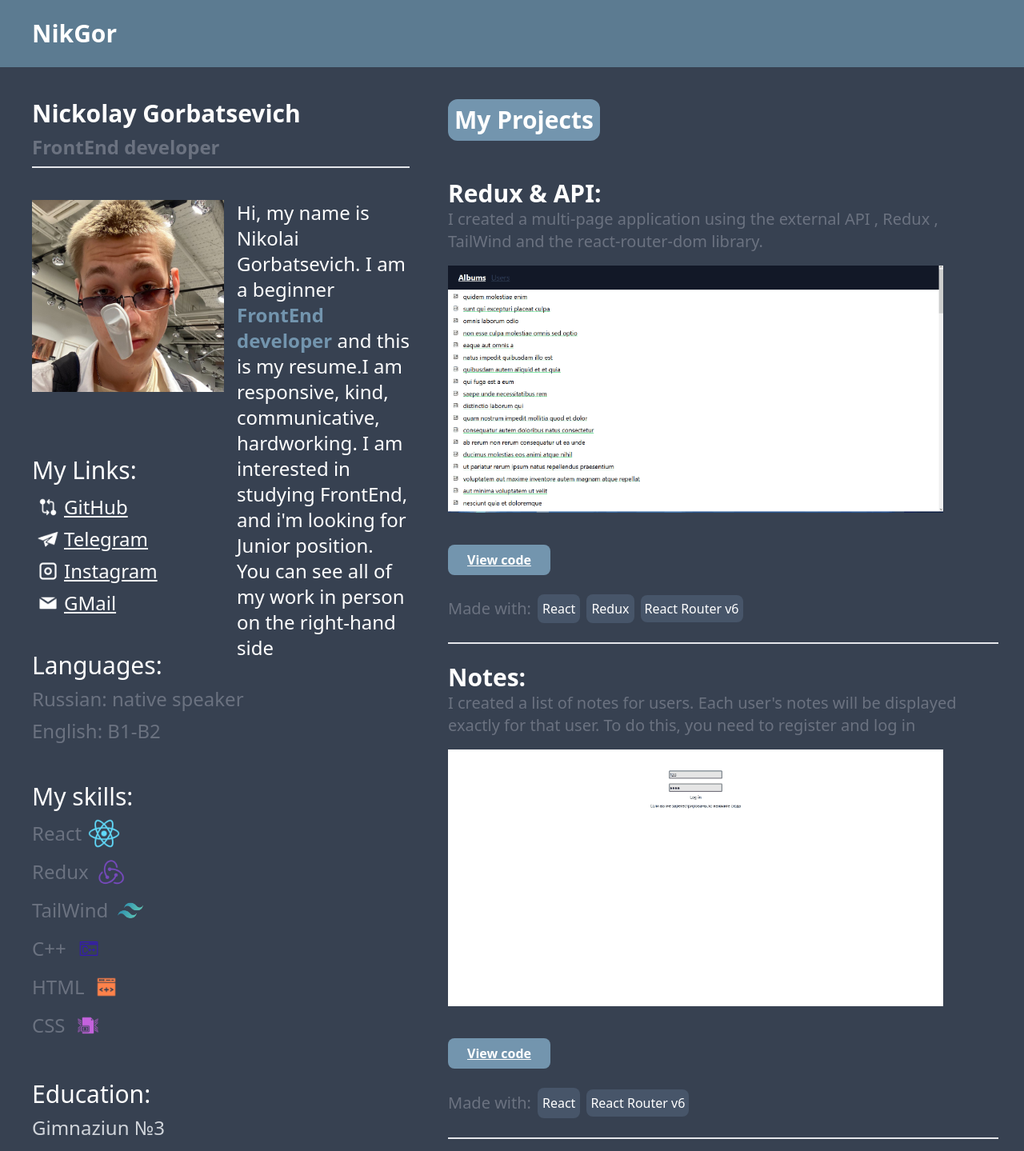
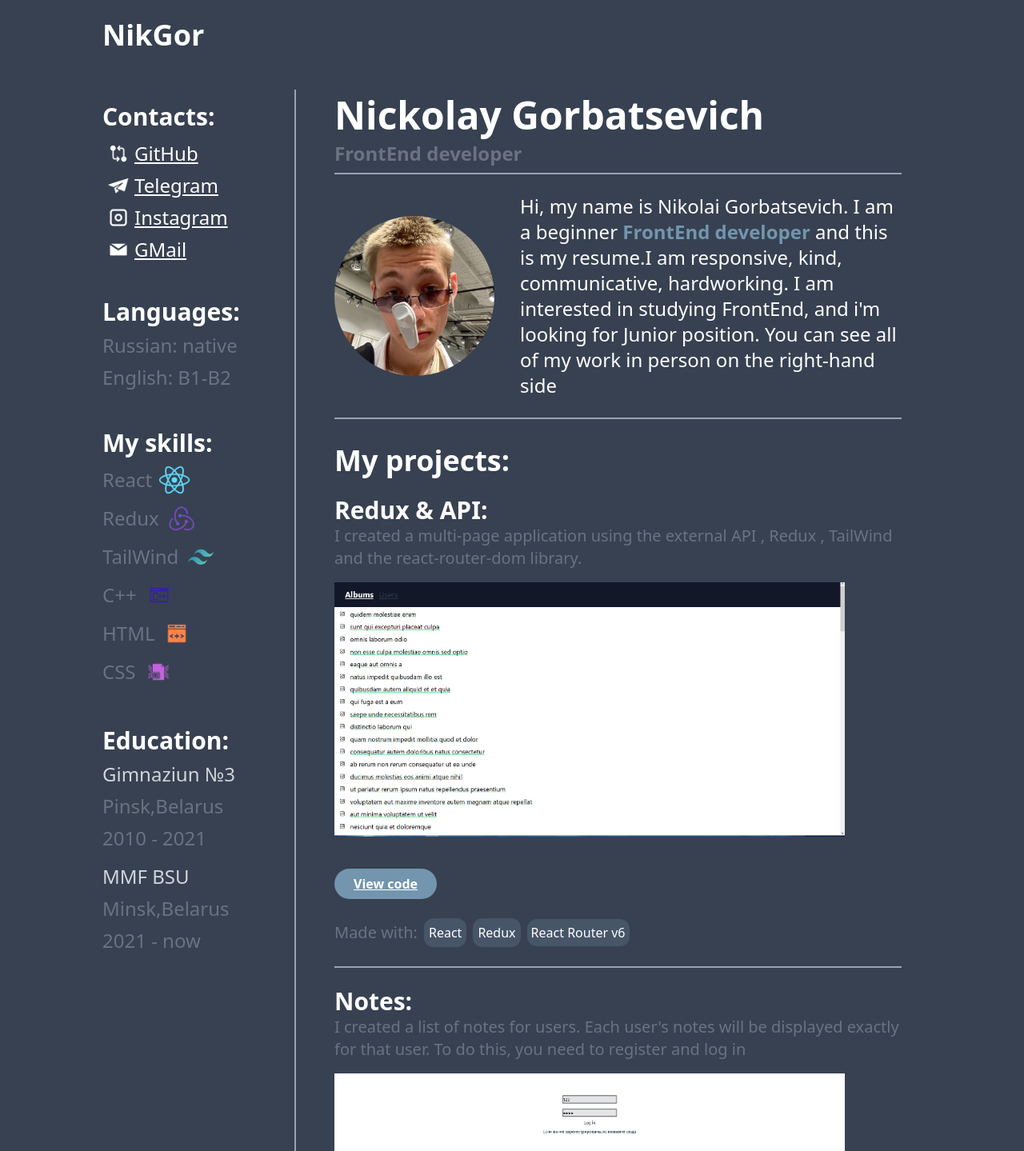
Before and after one commit to 1kolasik1/CV_NIkGor, a React (Create React App) app: page / in a window 1280 px wide. Shown: the top 1439 px of the page at 80% size. Built offline with nearby package versions, Linux system fonts and the light colour scheme.

Commit message:
new styles

```diff
--- a/public/index.html
+++ b/public/index.html
@@ -3,6 +3,10 @@
   <head>
     <meta charset="utf-8" />
     <link rel="icon" href="%PUBLIC_URL%/favicon.ico" />
+    <link
+      href="https://fonts.googleapis.com/css2?family=Open+Sans:ital,wght@1,800&display=swap"
+      rel="stylesheet"
+    />
     <meta name="viewport" content="width=device-width, initial-scale=1" />
     <meta name="theme-color" content="#000000" />
     <meta name="Resume" content="My first resume" />
--- a/src/components/Education.jsx
+++ b/src/components/Education.jsx
@@ -1,10 +1,10 @@
 export default function Education() {
   return (
-    <div className="flex flex-col ml-[1vh] sm:ml-[5vh] mt-[5vh]">
-      <p className="text-white text-3xl mb-[1vh]">Education:</p>
+    <div className="ml-[1vh] sm:ml-0 flex flex-col  mt-[5vh]">
+      <p className="text-white text-3xl font-semibold mb-[1vh]">Education:</p>
       <div className="text-gray-300 text-2xl mb-[1vh]">Gimnaziun №3</div>
       <div className="text-gray-500 text-2xl mb-[1vh]">Pinsk,Belarus</div>
-      <div className="text-gray-500 text-2xl mb-[1vh]">2010 - 2021</div>
+      <div className="text-gray-500 text-2xl mb-[2vh]">2010 - 2021</div>
       <div className="text-gray-300 text-2xl mb-[1vh]">MMF BSU</div>
       <div className="text-gray-500 text-2xl mb-[1vh]">Minsk,Belarus</div>
       <div className="text-gray-500 text-2xl mb-[1vh]">2021 - now</div>
--- a/src/components/MyInfo.jsx
+++ b/src/components/MyInfo.jsx
@@ -2,13 +2,13 @@ import { Link } from "react-router-dom";
 
 export default function MyInfo() {
   return (
-    <div className="flex flex-col justify-center sm:flex-row sm:justify-start sm:ml-[5vh] mt-[3vh] sm:mt-[5vh]">
+    <div className="flex flex-col justify-center items-center ml-[1vh] lg:flex-row sm:justify-start gap-4 py-[3vh] sm:border-b-2 sm:border-gray-400">
       <img
         src="/itsme.jpg"
         alt="img"
-        className="ml-[1vh] w-[40vh] h-[40vh] sm:w-[30vh] sm:h-[30vh] sm:ml-0"
+        className=" w-[30vh] h-[30vh] sm:w-[25vh] sm:h-[25vh] ml-0 rounded-full"
       />
-      <p className="ml-[1vh] sm:ml-[2vh] max-w-[95%] sm:max-w-[90%]  text-white text-2xl sm:h-[35vh]">
+      <p className=" sm:ml-[2vh] max-w-[95%] sm:max-w-[90%]  text-white text-2xl">
         Hi, my name is Nikolai Gorbatsevich. I am a beginner{" "}
         <span className="font-bold text-[#7395AE]">FrontEnd developer</span> and
         this is my resume.I am responsive, kind, communicative, hardworking. I
@@ -19,15 +19,6 @@ export default function MyInfo() {
         </span>
         <span className="hidden sm:inline">on the right-hand side</span>
       </p>
-
-      <div className="flex justify-center sm:hidden">
-        <Link
-          to={"/projects"}
-          className="py-[1vh] px-[2vh] text-white bg-[#7395AE] font-bold  rounded-xl mt-[3vh]"
-        >
-          My projects
-        </Link>
-      </div>
     </div>
   );
 }
--- a/src/components/MyLinks.jsx
+++ b/src/components/MyLinks.jsx
@@ -1,9 +1,7 @@
 export default function MyLinks() {
   return (
-    <div className="flex flex-col ml-0 sm:ml-[5vh] mt-[5vh]">
-      <p className="text-white text-3xl mb-[1vh] ml-[1vh] sm:ml-[0]">
-        My Links:
-      </p>
+    <div className="flex flex-col ml-[1vh] sm:ml-0 mt-[2vh]">
+      <p className="text-white text-3xl mb-[1vh] font-semibold">Contacts:</p>
       <div className="flex items-center text-2xl underline mr-[2vh]">
         <img src="/github.png" alt="icon" className="w-[5vh]"></img>
         <a
--- a/src/components/MySkills.jsx
+++ b/src/components/MySkills.jsx
@@ -1,17 +1,17 @@
 export default function MySkills() {
   return (
-    <div className="ml-[1vh] sm:ml-[5vh] mt-[5vh]">
+    <div className="ml-[1vh] sm:ml-0 mt-[5vh] min-w-[240px]">
       <div>
         <div className="flex flex-col">
-          <p className="text-white text-3xl mb-[1vh]">Languages:</p>
-          <div className="text-gray-500 text-2xl mb-[1vh]">
-            Russian: native speaker
-          </div>
+          <p className="text-white text-3xl mb-[1vh] font-semibold">
+            Languages:
+          </p>
+          <div className="text-gray-500 text-2xl mb-[1vh]">Russian: native</div>
           <div className="text-gray-500 text-2xl mb-[1vh]">English: B1-B2</div>
         </div>
       </div>
       <div className="mt-[5vh]">
-        <p className="text-white text-3xl mb-[1vh]">My skills:</p>
+        <p className="text-white text-3xl mb-[1vh] font-semibold">My skills:</p>
         <div className="flex flex-col">
           <div className="flex items-center text-gray-500 text-2xl mb-[1vh]">
             <p>React</p>
--- a/src/routes/Layout.jsx
+++ b/src/routes/Layout.jsx
@@ -1,24 +1,11 @@
 import { NavLink, Link, Outlet } from "react-router-dom";
 export default function Layout() {
-  const setActive = ({ isActive }) =>
-    isActive
-      ? "block font-bold text-white ease-out underline sm:hidden"
-      : "block text-gray-700 ease-out decoration-gray-400 sm:hidden";
   return (
-    <div className="min-h-screen bg-gray-700">
-      <header className="flex justify-between bg-[#5c7b91] py-[3vh] px-[1vh] text-3xl sm:px-[5vh] sm:text-3xl">
-        <Link
-          to={"/"}
-          className="hidden sm:block sm:font-bold sm:text-white sm:ease-out"
-        >
+    <div className="min-h-screen bg-gray-700 w-[100%] md:w-[80%] mx-auto">
+      <header className="flex ml-[1vh] lg:ml-[0] bg-gray-700 py-[3vh] text-3xl sm:text-4xl mx-auto">
+        <Link to={"/"} className="block font-bold text-white ease-out">
           NikGor
         </Link>
-        <NavLink to="/" end={true} className={setActive}>
-          NikGor
-        </NavLink>
-        <NavLink to="/projects" className={setActive}>
-          MyProjects
-        </NavLink>
       </header>
       <main>
         <Outlet />
--- a/src/routes/MainPage.jsx
+++ b/src/routes/MainPage.jsx
@@ -3,15 +3,21 @@ import MyLinks from "../components/MyLinks";
 import MyInfo from "../components/MyInfo";
 import MySkills from "../components/MySkills";
 import Education from "../components/Education";
+import { Link } from "react-router-dom";
 
 export default function MainPage() {
   return (
-    <div>
-      <div className="flex">
-        <div className="mb-[3vh] max-w-[100%] sm:max-w-[40%]">
-          <div className="ml-[1vh] mr-[1vh] sm:mr-0 sm:ml-[5vh] mt-[5vh] flex flex-col border-b-2">
+    <div className="flex">
+      <div className="flex gap-6">
+        <div className="hidden md:block border-r-2 border-gray-400 mr-[2vh] my-[3vh]">
+          <MyLinks />
+          <MySkills />
+          <Education />
+        </div>
+        <div className="mb-[3vh] max-w-[100%] sm:max-w-[70%]">
+          <div className="ml-[1vh] mr-[1vh] sm:mr-0  mt-[4vh] flex flex-col border-b-2 border-gray-400">
             <div>
-              <p className="text-white text-3xl mb-[1vh] font-semibold">
+              <p className="text-white text-5xl mb-[1vh] font-extrabold">
                 Nickolay Gorbatsevich
               </p>
               <p className="text-gray-500 text-2xl mb-[1vh] font-semibold">
@@ -22,17 +28,25 @@ export default function MainPage() {
           <div>
             <MyInfo />
           </div>
-          <MyLinks />
-          <MySkills />
-          <Education />
-        </div>
-        <div className="hidden md:block sm:mr-[4vh] sm:ml-[5vh]">
-          <div className="flex">
-            <p className="text-white font-bold text-3xl  bg-[#7395AE] rounded-xl px-[1vh] py-[1vh] ml-0 mb-0 sm:mb-[3vh] sm:ml-[1vh] mt-[5vh] ">
-              My Projects
+          <div className="flex justify-center sm:hidden">
+            <Link
+              to={"/projects"}
+              className="py-[1vh] px-[2vh] text-white bg-[#7395AE] font-bold text-xl rounded-full mt-[3vh]"
+            >
+              My projects
+            </Link>
+          </div>
+          <div className="hidden md:block">
+            <p className="ml-[1vh] mt-[4vh] text-white text-4xl mb-[1vh] font-bold">
+              My projects:
             </p>
+            <Projects></Projects>
           </div>
-          <Projects></Projects>
+          <div className="block sm:hidden md:border-r-2 border-gray-400 mr-[2vh] my-[3vh]">
+            <MyLinks />
+            <MySkills />
+            <Education />
+          </div>
         </div>
       </div>
     </div>
--- a/src/routes/Projects.jsx
+++ b/src/routes/Projects.jsx
@@ -1,7 +1,7 @@
 export default function Projects() {
   return (
     <div className="ml-0 sm:ml-[1vh]">
-      <div className="ml-[1vh] sm:ml-0 border-b-2 border-collapse mr-[1vh] sm:mr-0">
+      <div className="ml-[1vh] sm:ml-0 border-b-2 border-gray-400 mr-[1vh] sm:mr-0">
         <div className="mt-[3vh]">
           <p className="text-white text-3xl font-semibold">Redux & API:</p>
           <p className="text-gray-500 text-xl mb-[2vh]">
@@ -22,7 +22,7 @@ export default function Projects() {
               <a
                 href="https://github.com/1kolasik1/Redux_API"
                 target="_blank"
-                className="px-[3vh] py-[7px] bg-[#7395AE] min-w-max rounded-lg text-white underline font-bold my-[2vh]  hover:transition-all hover:duration-300 hover:text-gray-700"
+                className="px-[3vh] py-[7px] bg-[#7395AE] min-w-max rounded-full text-white underline font-bold my-[2vh]  hover:transition-all hover:duration-300 hover:text-gray-700"
               >
                 View code
               </a>
@@ -31,19 +31,19 @@ export default function Projects() {
 
           <div className="flex items-center pb-[3vh]">
             <p className="text-gray-500 text-xl mr-[1vh]">Made with:</p>
-            <p className="px-[6px] py-[6px] bg-slate-600 min-w-max rounded-lg text-white">
+            <p className="px-[6px] py-[6px] bg-slate-600 min-w-max rounded-xl text-white">
               React
             </p>
-            <p className="px-[6px] py-[6px] bg-slate-600 min-w-max rounded-lg text-white ml-[1vh]">
+            <p className="px-[6px] py-[6px] bg-slate-600 min-w-max rounded-xl text-white ml-[1vh]">
               Redux
             </p>
-            <p className=" px-[5px] py-[5px] bg-slate-600 min-w-max rounded-lg text-white ml-[1vh]">
+            <p className=" px-[5px] py-[5px] bg-slate-600 min-w-max rounded-xl text-white ml-[1vh]">
               React Router v6
             </p>
           </div>
         </div>
       </div>
-      <div className="ml-[1vh] sm:ml-0 border-b-2 border-collapse mr-[1vh] sm:mr-0">
+      <div className="ml-[1vh] sm:ml-0 border-b-2 border-gray-400 mr-[1vh] sm:mr-0">
         <div className="mt-[3vh]">
           <p className="text-white text-3xl font-semibold">Notes:</p>
           <p className="text-gray-500 text-xl mb-[2vh]">
@@ -65,7 +65,7 @@ export default function Projects() {
               <a
                 href="https://github.com/1kolasik1/app_for_notes"
                 target="_blank"
-                className="px-[3vh] py-[7px] bg-[#7395AE] min-w-max rounded-lg text-white underline font-bold my-[2vh] hover:transition-all hover:duration-300 hover:text-gray-700"
+                className="px-[3vh] py-[7px] bg-[#7395AE] min-w-max rounded-full text-white underline font-bold my-[2vh] hover:transition-all hover:duration-300 hover:text-gray-700"
               >
                 View code
               </a>
@@ -74,16 +74,16 @@ export default function Projects() {
 
           <div className="flex items-center pb-[3vh]">
             <p className="text-gray-500 text-xl mr-[1vh]">Made with:</p>
-            <p className="px-[6px] py-[7px] bg-slate-600 min-w-max rounded-lg text-white">
+            <p className="px-[6px] py-[7px] bg-slate-600 min-w-max rounded-xl text-white">
               React
             </p>
-            <p className=" px-[5px] py-[5px] bg-slate-600 min-w-max rounded-lg ml-[1vh] text-white">
+            <p className=" px-[5px] py-[5px] bg-slate-600 min-w-max rounded-xl ml-[1vh] text-white">
               React Router v6
             </p>
           </div>
         </div>
       </div>
-      <div className="ml-[1vh] sm:ml-0 border-b-2 border-collapse mr-[1vh] sm:mr-0">
+      <div className="ml-[1vh] sm:ml-0 border-b-2 border-gray-400 mr-[1vh] sm:mr-0">
         <div className="mt-[3vh]">
           <p className="text-white text-3xl font-semibold">API & SPA:</p>
           <p className="text-gray-500 text-xl mb-[2vh]">
@@ -104,7 +104,7 @@ export default function Projects() {
               <a
                 href="https://github.com/1kolasik1/API-SPI"
                 target="_blank"
-                className="px-[3vh] py-[7px] bg-[#7395AE] min-w-max rounded-lg text-white underline font-bold my-[2vh]  hover:transition-all hover:duration-300 hover:text-gray-700"
+                className="px-[3vh] py-[7px] bg-[#7395AE] min-w-max rounded-full text-white underline font-bold my-[2vh]  hover:transition-all hover:duration-300 hover:text-gray-700"
               >
                 View code
               </a>
@@ -113,16 +113,16 @@ export default function Projects() {
 
           <div className="flex items-center pb-[3vh]">
             <p className="text-gray-500 text-xl mr-[1vh]">Made with:</p>
-            <p className="px-[5px] py-[5px] bg-slate-600 min-w-max rounded-lg text-white">
+            <p className="px-[5px] py-[5px] bg-slate-600 min-w-max rounded-xl text-white">
               React
             </p>
-            <p className=" px-[5px] py-[5px] bg-slate-600 min-w-max rounded-lg text-white ml-[1vh]">
+            <p className=" px-[5px] py-[5px] bg-slate-600 min-w-max rounded-xl text-white ml-[1vh]">
               React Router v6
             </p>
           </div>
         </div>
       </div>
-      <div className="ml-[1vh] sm:ml-0 mt-[2vh] border-b-2 border-collapse mr-[1vh] sm:mr-0">
+      <div className="ml-[1vh] sm:ml-0 mt-[2vh] border-b-2 border-gray-400 mr-[1vh] sm:mr-0">
         <p className="text-white text-3xl font-semibold">Todo List:</p>
         <p className="text-gray-500 text-xl mb-[2vh]">
           A basic todo list in which you can delete, add or mark todos
@@ -141,7 +141,7 @@ export default function Projects() {
             <a
               href="https://github.com/1kolasik1/todos"
               target="_blank"
-              className="px-[3vh] py-[7px] bg-[#7395AE] min-w-max rounded-lg text-white underline font-bold my-[2vh] hover:transition-all hover:duration-300 hover:text-gray-700"
+              className="px-[3vh] py-[7px] bg-[#7395AE] min-w-max rounded-full text-white underline font-bold my-[2vh] hover:transition-all hover:duration-300 hover:text-gray-700"
             >
               View code
             </a>
@@ -150,7 +150,7 @@ export default function Projects() {
 
         <div className="flex items-center pb-[3vh]">
           <p className="text-gray-500 text-xl mr-[1vh]">Made with:</p>
-          <p className=" px-[5px] py-[5px] bg-slate-600 min-w-max rounded-lg text-white">
+          <p className=" px-[5px] py-[5px] bg-slate-600 min-w-max rounded-xl text-white">
             React
           </p>
         </div>
```
